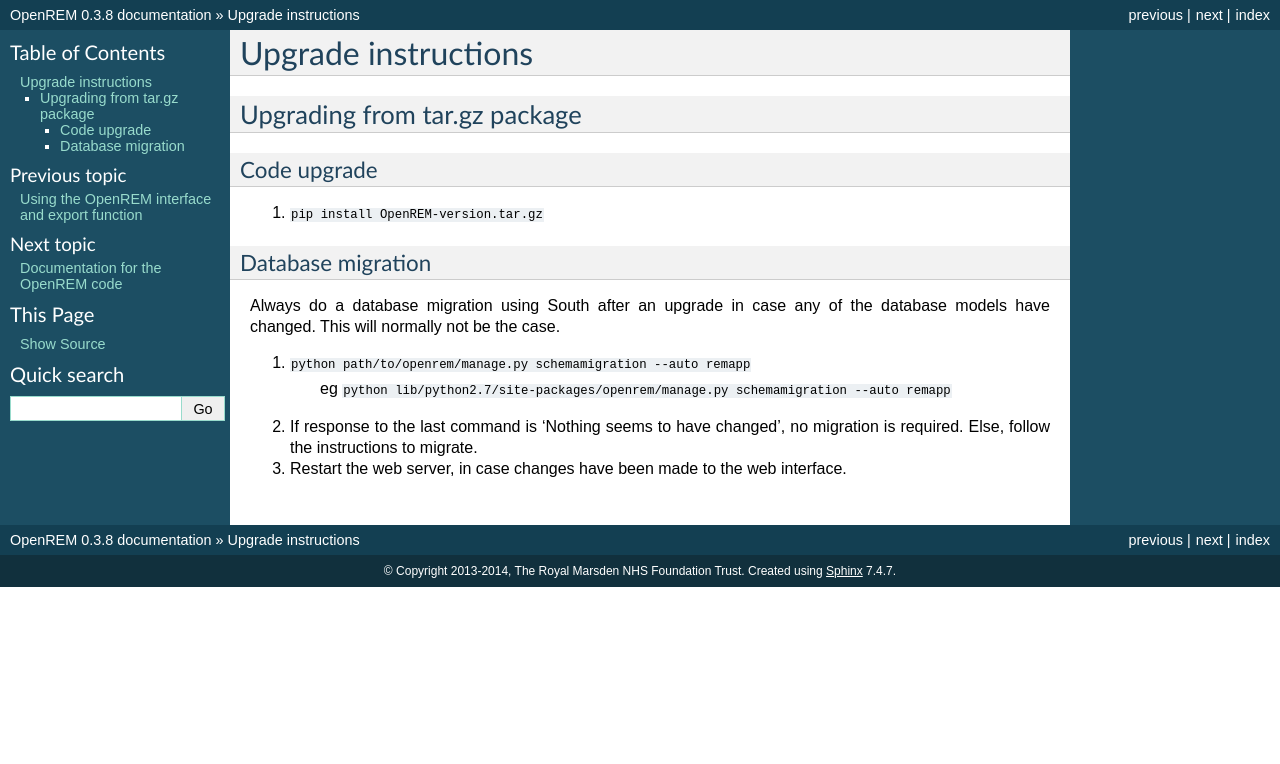
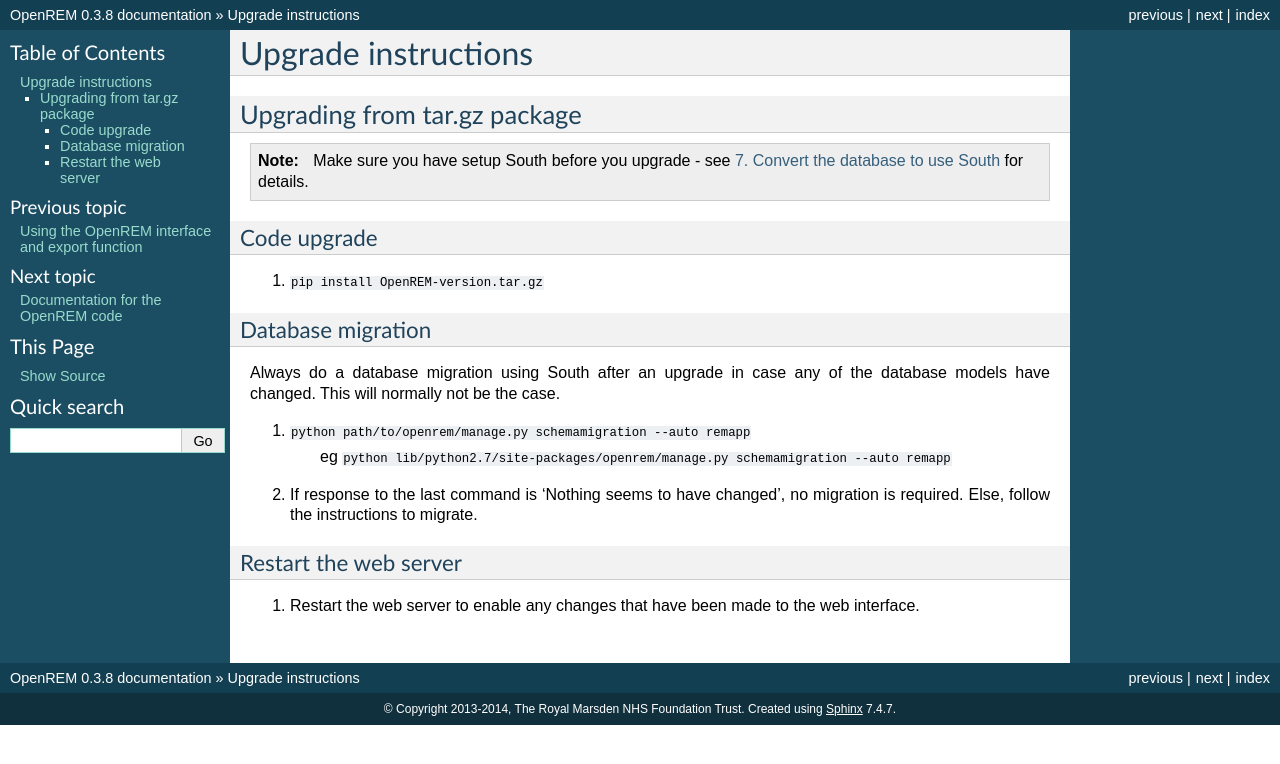
Before and after one commit to ckswilliams/modOpenREM, a Sphinx documentation site: the page built from docs/upgrade.rst, in a window 1280 px wide. Shown: the top 764 px of the page. Built offline with Sphinx 7.4.7, drawn with Linux system fonts in a browser that asks for light colours.

Commit message:
Added link anchor into install docs to link from upgrade docs. Fixes #57. Also tidied up a couple of other things.

```diff
--- a/docs/install.rst
+++ b/docs/install.rst
@@ -78,6 +78,7 @@
 #. Create the database
     + ``python path/to/openrem/manage.py syncdb``
 
+    .. _convert-to-south:
 #. Convert the database to use South
     South is a django application to manage database migrations. Using
     South means that future changes to the database model can be calculated
--- a/docs/upgrade.rst
+++ b/docs/upgrade.rst
@@ -4,6 +4,8 @@
 
 Upgrading from tar.gz package
 =============================
+
+..  note:: Make sure you have setup South before you upgrade - see :ref:`7. Convert the database to use South <convert-to-south>` for details.
 
 Code upgrade
 ------------
@@ -17,4 +19,7 @@
 #. ``python path/to/openrem/manage.py schemamigration --auto remapp``
     eg ``python lib/python2.7/site-packages/openrem/manage.py schemamigration --auto remapp``
 #. If response to the last command is 'Nothing seems to have changed', no migration is required. Else, follow the instructions to migrate.
-#. Restart the web server, in case changes have been made to the web interface.
+
+Restart the web server
+----------------------
+#. Restart the web server to enable any changes that have been made to the web interface.
```
Also changed, not shown: other parts of docs/install.rst (+1 -1 lines), 13 other files.
